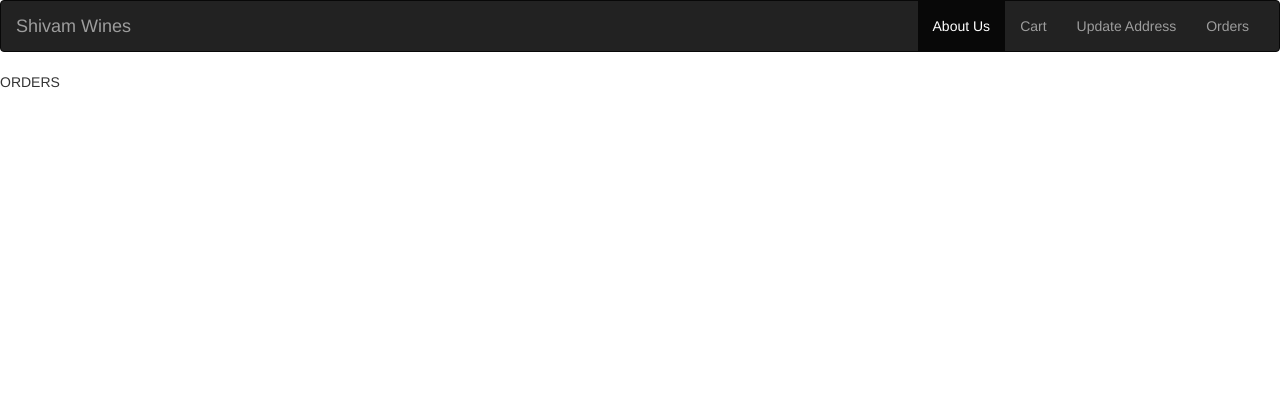
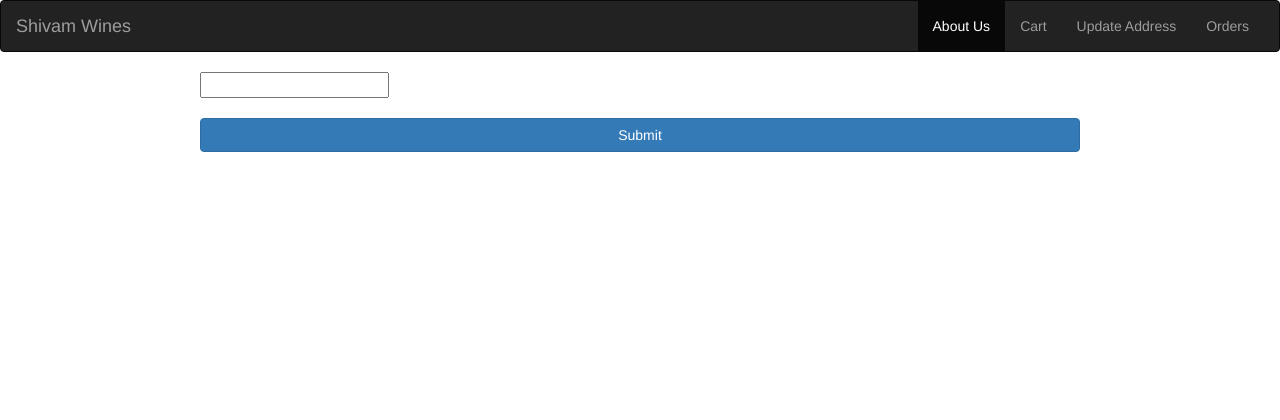
Before and after one commit to shadowk97/WineShop, a Django app: page /orders/ in a window 1280 px wide. Shown: the top 420 px of the page. Run offline with Django 3.2, Linux system fonts and the light colour scheme; some libraries are stand-ins or nearby versions.

Commit message:
- basic order template

```diff
--- a/WineShop/website/templates/view_Orders.html
+++ b/WineShop/website/templates/view_Orders.html
@@ -4,10 +4,50 @@
 <html lang="en" dir="ltr">
   <head>
     <meta charset="utf-8">
+    <link rel="stylesheet" href="https://maxcdn.bootstrapcdn.com/bootstrap/3.4.1/css/bootstrap.min.css">
+    <script src="https://ajax.googleapis.com/ajax/libs/jquery/3.5.1/jquery.min.js"></script>
+    <script src="https://maxcdn.bootstrapcdn.com/bootstrap/3.4.1/js/bootstrap.min.js"></script>
     <title></title>
+    <script>
+      $(function()
+      {
+        $('#invalid').prop('hidden', true);
+      });
+
+      function getDetails()
+      {
+        var id = document.getElementById('oid').value;
+        if (id < 1 || id > 9999 || id === null)
+        {
+          $('#invalid').prop('hidden', false);
+        }
+        else {
+          // Fetch Details
+          $('#invalid').prop('hidden', true);
+        }
+
+      }
+    </script>
   </head>
   <body>
-    ORDERS
+    <div class="container-fluid" style="margin-left:200px;margin-right:200px;">
+      <div class="row">
+        <div class="col-lg">
+            <input type="text" id='oid'></input>
+        </div>
+        <br>
+        <div class="col-lg">
+          <div class="btn btn-primary btn-block" onclick="getDetails()">
+            Submit
+          </div>
+        </div>
+        <div class="row">
+          <div class="panel text-danger" id='invalid'>
+            Invalid order ID
+          </div>
+        </div>
+      </div>
+    </div>
   </body>
 </html>
 {% endblock %}
```
